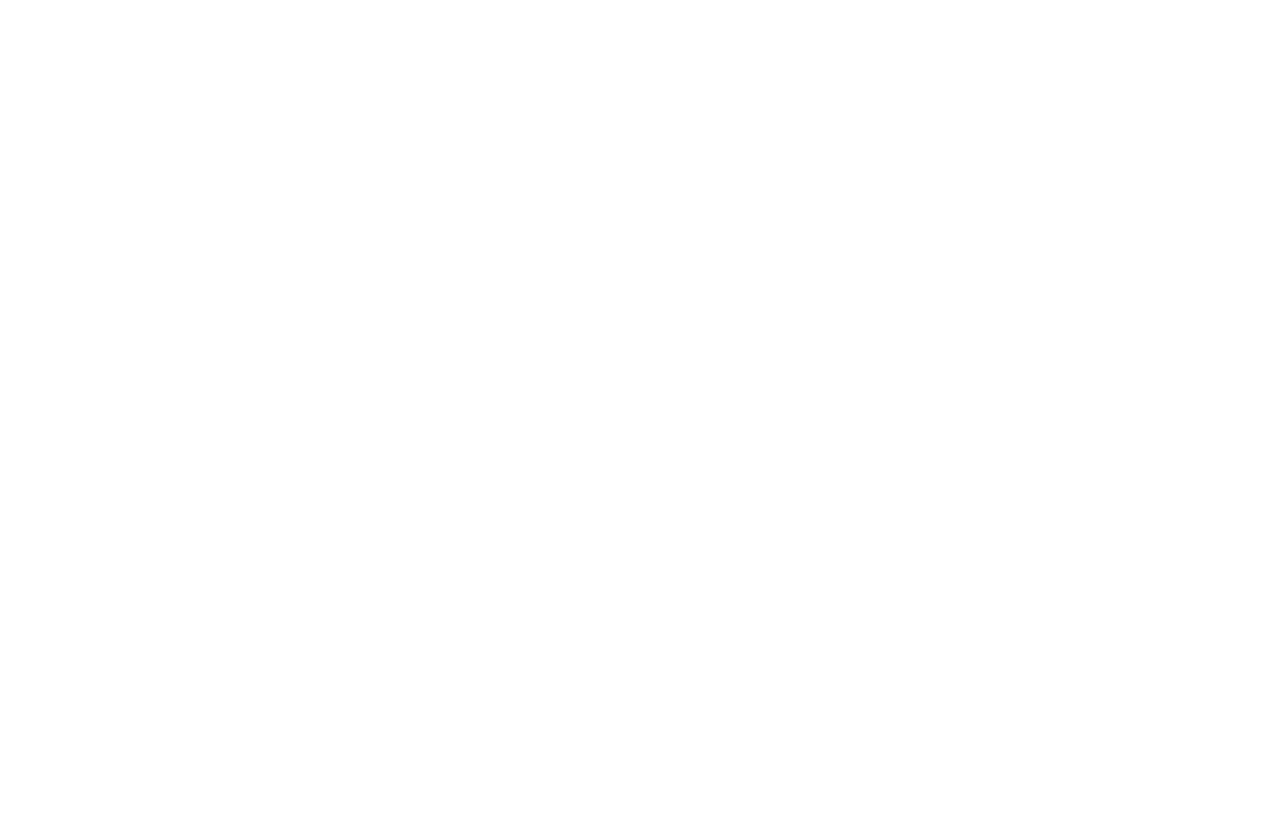
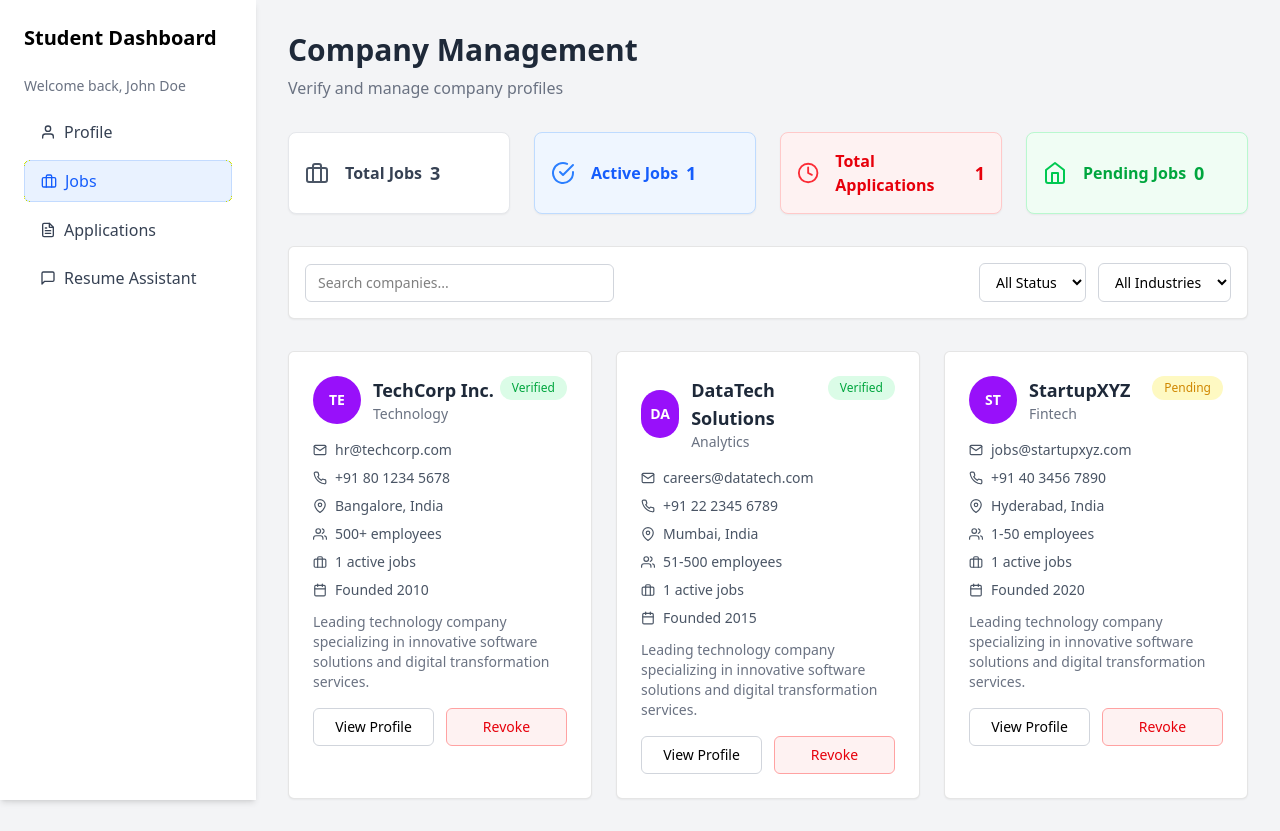
Before and after one commit to creativeArchitect/PlaceNest-client, a React (Vite) app: page /coordinator/manage-companies in a window 1280 px wide. Before the commit this address had no page. Before the commit the page ends 800 px from the top, so only its background shows below. Built offline with nearby package versions, Linux system fonts and the light colour scheme.

Commit message:
manage companies ui added

```diff
--- a/src/App.tsx
+++ b/src/App.tsx
@@ -12,6 +12,7 @@
 import CoordinatorDashboard from "./CoordinatorDashboard"
 import StudentManagement from "./StudentManagement"
 import JobManagement from "./pages/JobManagement"
+import ManageCompanies from "./pages/ManageCompanies"
 
 function App() {
 
@@ -33,6 +34,7 @@
         <Route path="/coordinator/dashboard" element={<CoordinatorDashboard />} />
         <Route path="/coordinator/manage-students" element={<StudentManagement />} />
         <Route path="/coordinator/manage-jobs" element={<JobManagement />} />
+        <Route path="/coordinator/manage-companies" element={<ManageCompanies />} />
 
         <Route path="/student/resume-review" element={<ResumeAssistant />} />
       </Route>
--- /dev/null
+++ b/src/pages/ManageCompanies.tsx
@@ -0,0 +1,209 @@
+import React from "react";
+import {
+  FiHome,
+  FiCheckCircle,
+  FiClock,
+  FiBriefcase,
+  FiMail,
+  FiPhone,
+  FiMapPin,
+  FiUsers,
+  FiCalendar,
+} from "react-icons/fi";
+import SideBar from "../components/SideBar";
+
+const companies = [
+  {
+    name: "TechCorp Inc.",
+    initials: "TE",
+    industry: "Technology",
+    email: "hr@techcorp.com",
+    phone: "+91 80 1234 5678",
+    location: "Bangalore, India",
+    size: "500+ employees",
+    jobs: "1 active jobs",
+    founded: "Founded 2010",
+    status: "Verified",
+    statusColor: "bg-green-100 text-green-600",
+  },
+  {
+    name: "DataTech Solutions",
+    initials: "DA",
+    industry: "Analytics",
+    email: "careers@datatech.com",
+    phone: "+91 22 2345 6789",
+    location: "Mumbai, India",
+    size: "51-500 employees",
+    jobs: "1 active jobs",
+    founded: "Founded 2015",
+    status: "Verified",
+    statusColor: "bg-green-100 text-green-600",
+  },
+  {
+    name: "StartupXYZ",
+    initials: "ST",
+    industry: "Fintech",
+    email: "jobs@startupxyz.com",
+    phone: "+91 40 3456 7890",
+    location: "Hyderabad, India",
+    size: "1-50 employees",
+    jobs: "1 active jobs",
+    founded: "Founded 2020",
+    status: "Pending",
+    statusColor: "bg-yellow-100 text-yellow-600",
+  },
+];
+
+const stats = [
+  {
+    heading: "Total Jobs",
+    data: 3,
+    icon: <FiBriefcase className="h-6 w-6 text-gray-600" />,
+    boxCss:
+      "border border-gray-200 rounded-lg bg-white shadow-xs p-4 flex items-center gap-4",
+    contentCss: "text-gray-700",
+  },
+  {
+    heading: "Active Jobs",
+    data: 1,
+    icon: <FiCheckCircle className="h-6 w-6 text-blue-500" />,
+    boxCss:
+      "border border-blue-200 rounded-lg bg-blue-50 shadow-xs p-4 flex items-center gap-4",
+    contentCss: "text-blue-600",
+  },
+  {
+    heading: "Total Applications",
+    data: 1,
+    icon: <FiClock className="h-6 w-6 text-red-500" />,
+    boxCss:
+      "border border-red-200 rounded-lg bg-red-50 shadow-xs p-4 flex items-center gap-4",
+    contentCss: "text-red-600",
+  },
+  {
+    heading: "Pending Jobs",
+    data: 0,
+    icon: <FiHome className="h-6 w-6 text-green-500" />,
+    boxCss:
+      "border border-green-200 rounded-lg bg-green-50 shadow-xs p-4 flex items-center gap-4",
+    contentCss: "text-green-600",
+  },
+];
+
+const ManageCompanies: React.FC = () => {
+  return (
+    <div className="flex min-h-screen bg-gray-100">
+      <SideBar />
+
+      {/* Main Content */}
+      <main className="flex-1 p-8 pl-72">
+        {/* Header */}
+        <h1 className="text-3xl font-bold text-gray-800 mb-2">
+          Company Management
+        </h1>
+        <p className="text-gray-500 mb-8">Verify and manage company profiles</p>
+
+        {/* Stats */}
+        <section className="grid grid-cols-1 md:grid-cols-4 gap-6 mb-8">
+          {stats.map((s, idx) => (
+            <div key={idx} className={s.boxCss}>
+              {s.icon}
+              <div className="flex items-center gap-2">
+                <span className={`text-md font-semibold ${s.contentCss}`}>{s.heading}</span>
+                <span className={`${s.contentCss} text-lg font-semibold`}>
+                  {s.data}
+                </span>
+              </div>
+            </div>
+          ))}
+        </section>
+
+        {/* Filters */}
+        <div className="bg-white p-4 rounded-md border border-black/10 shadow-xs mb-8 flex items-center justify-between gap-4">
+          <input
+            type="text"
+            placeholder="Search companies..."
+            className="border border-gray-300 rounded-md px-3 py-2 w-1/3 text-sm focus:ring-2 focus:ring-blue-500 outline-none"
+          />
+          <div className="flex gap-3">
+            <select className="border border-gray-300 rounded-md px-3 py-2 text-sm focus:ring-2 focus:ring-blue-500">
+              <option>All Status</option>
+            </select>
+            <select className="border border-gray-300 rounded-md px-3 py-2 text-sm focus:ring-2 focus:ring-blue-500">
+              <option>All Industries</option>
+            </select>
+          </div>
+        </div>
+
+        {/* Company Cards */}
+        <div className="grid grid-cols-1 md:grid-cols-2 lg:grid-cols-3 gap-6">
+          {companies.map((company, idx) => (
+            <div
+              key={idx}
+              className="bg-white p-6 rounded-md border border-black/10 shadow-xs"
+            >
+              {/* Header */}
+              <div className="flex justify-between items-start mb-4">
+                <div className="flex items-center gap-3">
+                  <div className="w-12 h-12 rounded-full bg-purple-600 text-white flex items-center justify-center font-bold text-sm">
+                    {company.initials}
+                  </div>
+                  <div>
+                    <h2 className="text-lg font-semibold text-gray-800">
+                      {company.name}
+                    </h2>
+                    <p className="text-sm text-gray-500">{company.industry}</p>
+                  </div>
+                </div>
+                <span
+                  className={`px-3 py-1 text-xs font-medium rounded-full ${company.statusColor}`}
+                >
+                  {company.status}
+                </span>
+              </div>
+
+              {/* Info */}
+              <div className="text-sm text-gray-600 space-y-2 mb-3">
+                <p className="flex items-center gap-2">
+                  <FiMail size={14} /> {company.email}
+                </p>
+                <p className="flex items-center gap-2">
+                  <FiPhone size={14} /> {company.phone}
+                </p>
+                <p className="flex items-center gap-2">
+                  <FiMapPin size={14} /> {company.location}
+                </p>
+                <p className="flex items-center gap-2">
+                  <FiUsers size={14} /> {company.size}
+                </p>
+                <p className="flex items-center gap-2">
+                  <FiBriefcase size={14} /> {company.jobs}
+                </p>
+                <p className="flex items-center gap-2">
+                  <FiCalendar size={14} /> {company.founded}
+                </p>
+              </div>
+
+              {/* Description */}
+              <p className="text-sm text-gray-500 mb-4">
+                Leading technology company specializing in innovative software
+                solutions and digital transformation services.
+              </p>
+
+              {/* Actions */}
+              <div className="flex gap-3">
+                <button className="flex-1 px-4 py-2 text-sm border border-gray-300 rounded-md hover:bg-gray-100">
+                  View Profile
+                </button>
+                <button className="flex-1 px-4 py-2 text-sm border border-red-300 bg-red-50 rounded-md text-red-600 hover:bg-red-100">
+                  Revoke
+                </button>
+              </div>
+            </div>
+          ))}
+        </div>
+      </main>
+    </div>
+  );
+};
+
+export default ManageCompanies;
```
